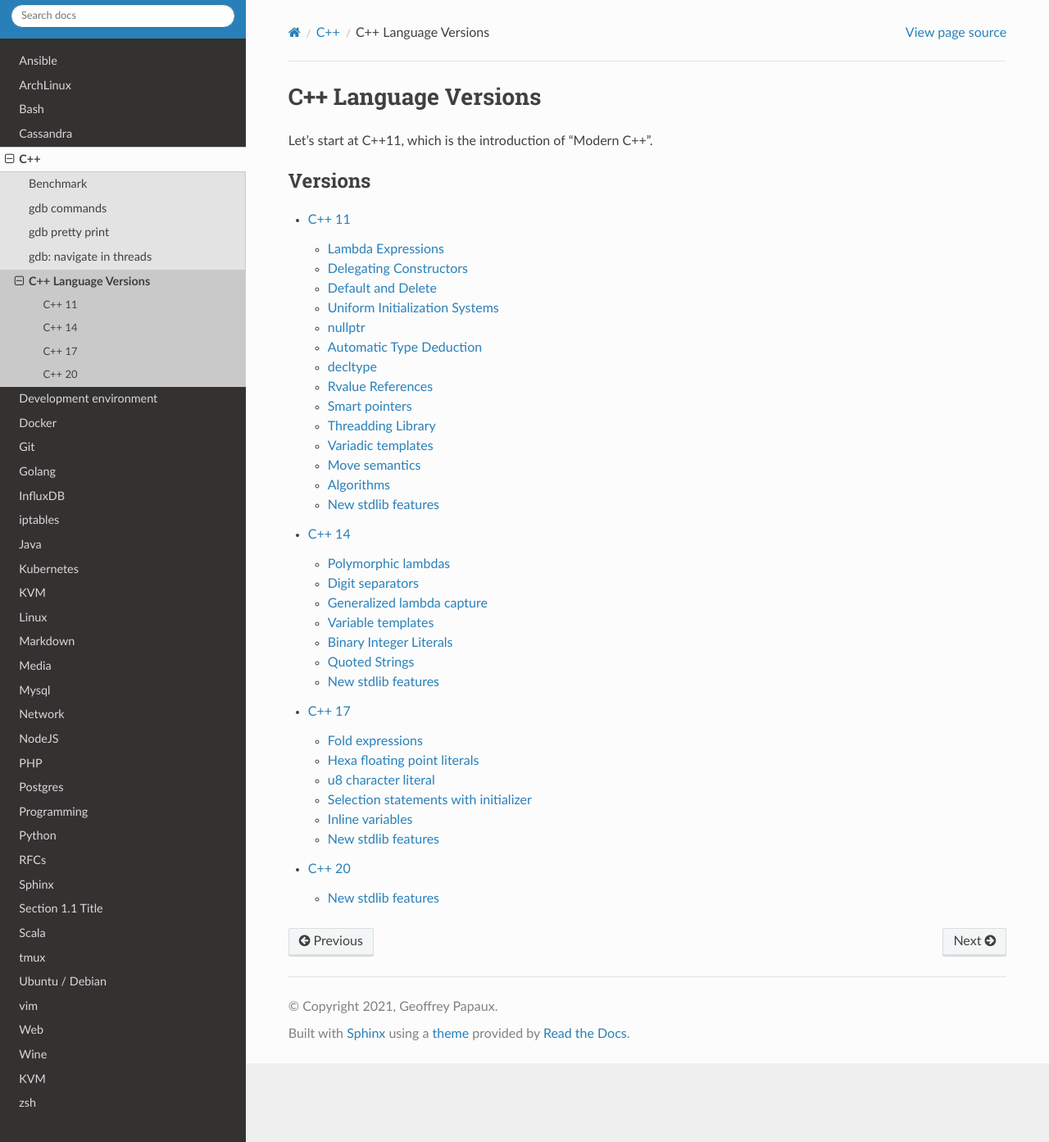
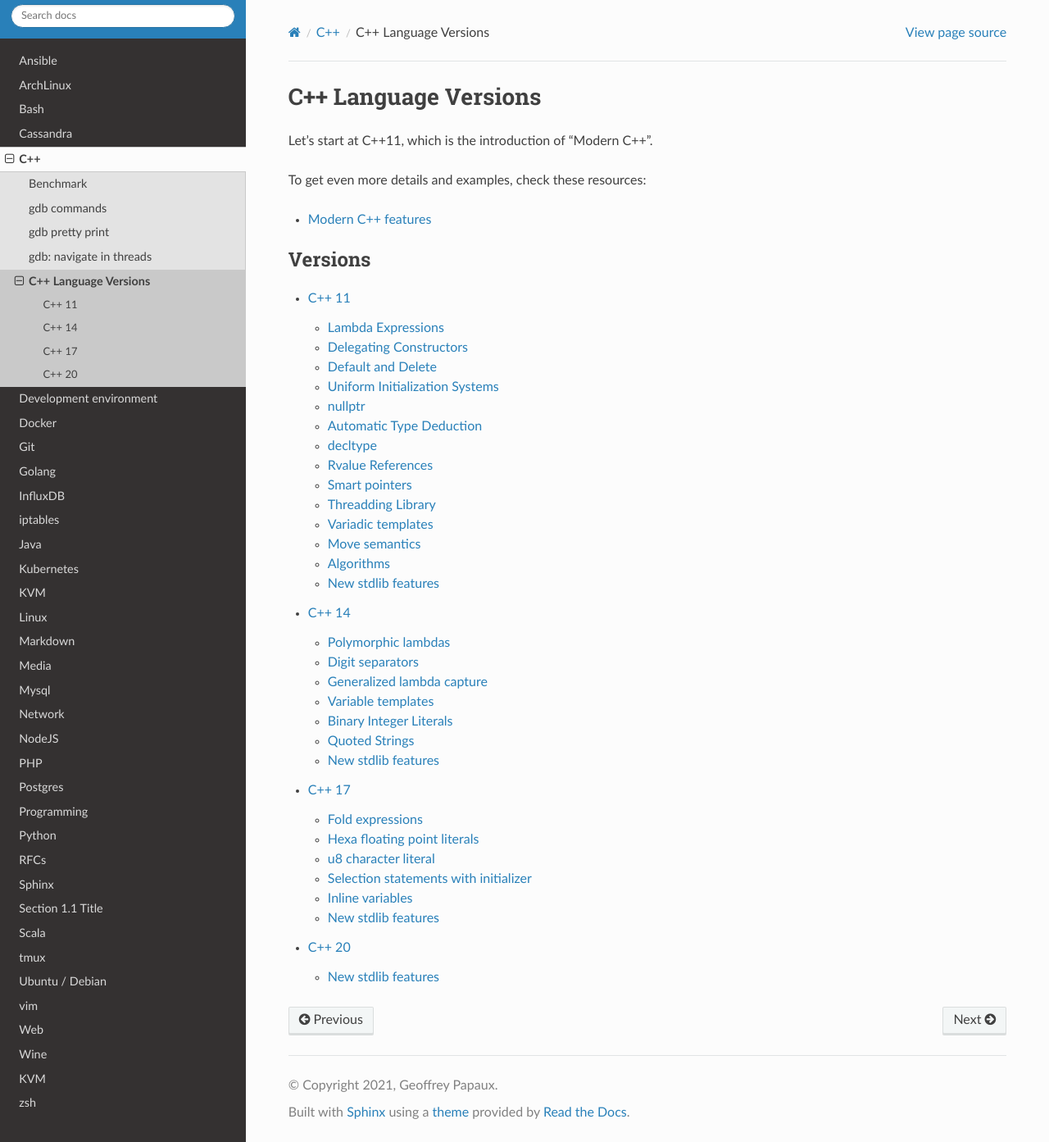
Before and after one commit to papaux/til, a Sphinx documentation site: the page built from source/cpp/language-versions.rst, in a window 1280 px wide and 1393 px high. Shown: the whole window at 82% size. Built offline with Sphinx 7.4.7 and the Read the Docs theme 2.0.0, drawn with Linux system fonts in a browser that asks for light colours.

Commit message:
cpp: link to external resource

```diff
--- a/source/cpp/language-versions.rst
+++ b/source/cpp/language-versions.rst
@@ -2,6 +2,10 @@ C++ Language Versions
 ----------------------
 
 Let's start at C++11, which is the introduction of "Modern C++".
+
+To get even more details and examples, check these resources:
+
+- `Modern C++ features <https://github.com/AnthonyCalandra/modern-cpp-features/>`_
 
 .. toctree::
    :caption: Versions
```
